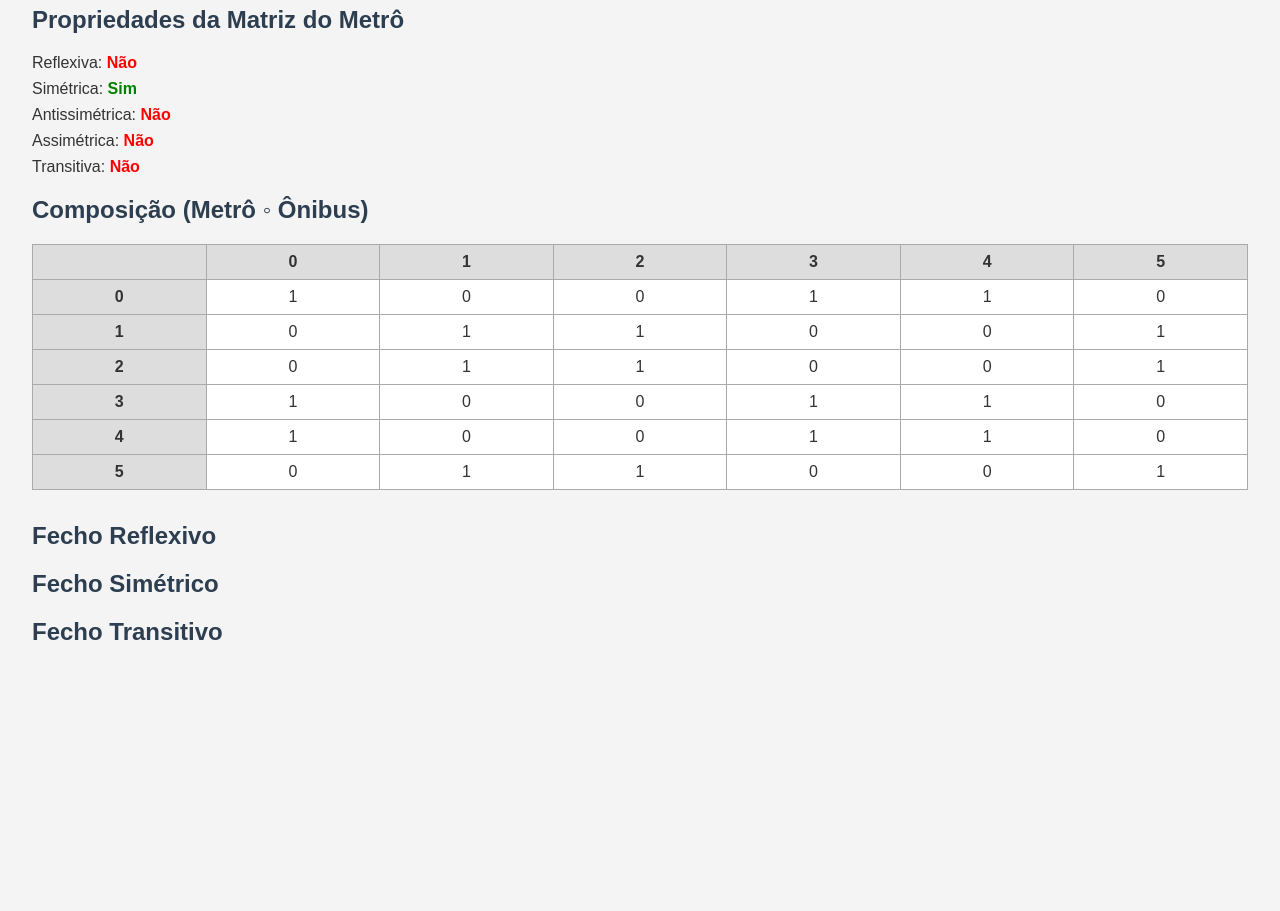
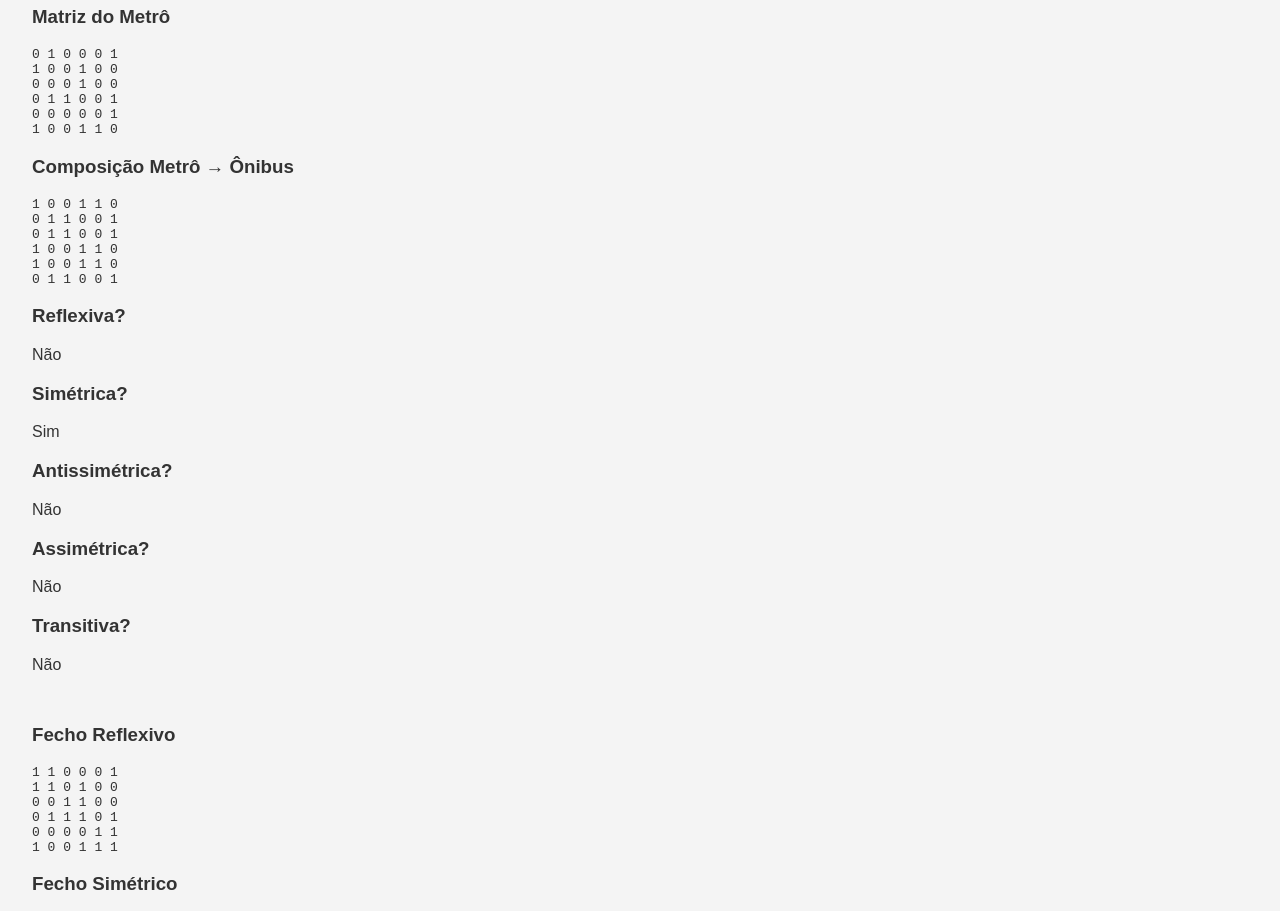
Before and after one commit to cdanielfl/Projeto11_MatDisc, a plain HTML site: page index.html in a window 1280 px wide. Shown: the part 84-995 px from the top of the page. Before the commit the page ends 800 px from the top, so only its background shows below. Drawn offline with Linux system fonts and the light colour scheme.

Commit message:
html corrigido

```diff
--- a/index.html
+++ b/index.html
@@ -1,41 +1,66 @@
 <!DOCTYPE html>
 <html lang="pt-BR">
 <head>
-  <meta charset="UTF-8">
-  <title>Relatório Projeto 11 - Matrizes de Adjacência</title>
-  <link rel="stylesheet" href="style.css">
+    <meta charset="UTF-8">
+    <title>Projeto 11 - Matrizes de Adjacência</title>
+    <link rel="stylesheet" href="style.css">
 </head>
 <body>
-  <h1>Relatório - Projeto 11</h1>
-  <h2>Propriedades da Matriz do Metrô</h2>
-  <ul>
-    <li>Reflexiva: <span class="false">Não</span></li>
-    <li>Simétrica: <span class="true">Sim</span></li>
-    <li>Antissimétrica: <span class="false">Não</span></li>
-    <li>Assimétrica: <span class="false">Não</span></li>
-    <li>Transitiva: <span class="false">Não</span></li>
-  </ul>
+    <h1>Projeto 11: Análise de Matrizes de Adjacência</h1>
+    <div class="container">
 
-  <h2>Composição (Metrô ◦ Ônibus)</h2>
-  <table>
-    <thead><tr><th></th><th>0</th><th>1</th><th>2</th><th>3</th><th>4</th><th>5</th></tr></thead>
-    <tbody>
-      <tr><th>0</th><td>1</td><td>0</td><td>0</td><td>1</td><td>1</td><td>0</td></tr>
-      <tr><th>1</th><td>0</td><td>1</td><td>1</td><td>0</td><td>0</td><td>1</td></tr>
-      <tr><th>2</th><td>0</td><td>1</td><td>1</td><td>0</td><td>0</td><td>1</td></tr>
-      <tr><th>3</th><td>1</td><td>0</td><td>0</td><td>1</td><td>1</td><td>0</td></tr>
-      <tr><th>4</th><td>1</td><td>0</td><td>0</td><td>1</td><td>1</td><td>0</td></tr>
-      <tr><th>5</th><td>0</td><td>1</td><td>1</td><td>0</td><td>0</td><td>1</td></tr>
-    </tbody>
-  </table>
+        <div class="matrix-container">
+            <div class="matrix">
+                <h3>Matriz do Metrô</h3>
+                <pre id="metro-matrix"></pre>
+            </div>
 
-  <h2>Fecho Reflexivo</h2>
-  <!-- Coloque a tabela do fecho reflexivo aqui se desejar -->
-  <h2>Fecho Simétrico</h2>
-  <!-- Coloque a tabela do fecho simétrico aqui se desejar -->
-  <h2>Fecho Transitivo</h2>
-  <!-- Coloque a tabela do fecho transitivo aqui se desejar -->
+            <div class="matrix">
+                <h3>Composição Metrô → Ônibus</h3>
+                <pre id="composition-matrix"></pre>
+            </div>
+        </div>
 
-  <script src="script.js"></script>
+        <div class="result">
+            <div class="result-item">
+                <h3>Reflexiva?</h3>
+                <p id="reflexive">...</p>
+            </div>
+            <div class="result-item">
+                <h3>Simétrica?</h3>
+                <p id="symmetric">...</p>
+            </div>
+            <div class="result-item">
+                <h3>Antissimétrica?</h3>
+                <p id="antisymmetric">...</p>
+            </div>
+            <div class="result-item">
+                <h3>Assimétrica?</h3>
+                <p id="asymmetric">...</p>
+            </div>
+            <div class="result-item">
+                <h3>Transitiva?</h3>
+                <p id="transitive">...</p>
+            </div>
+        </div>
+
+        <div class="matrix-container" style="margin-top: 50px;">
+            <div class="matrix">
+                <h3>Fecho Reflexivo</h3>
+                <pre id="reflexive-closure"></pre>
+            </div>
+            <div class="matrix">
+                <h3>Fecho Simétrico</h3>
+                <pre id="symmetric-closure"></pre>
+            </div>
+            <div class="matrix">
+                <h3>Fecho Transitivo</h3>
+                <pre id="transitive-closure"></pre>
+            </div>
+        </div>
+
+    </div>
+
+    <script src="script.js"></script>
 </body>
 </html>
```
Also changed, not shown: script.js (line endings or trailing spaces).
